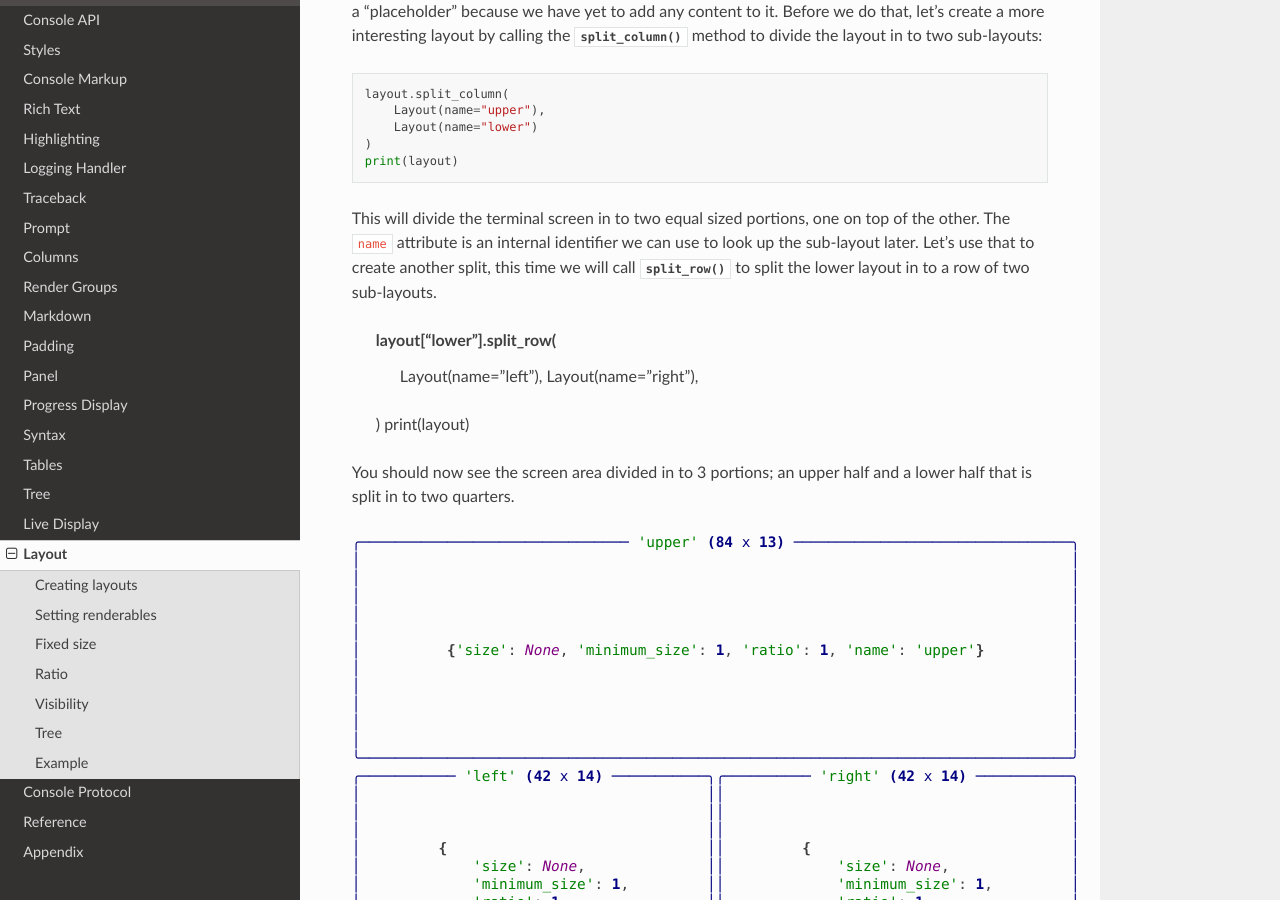
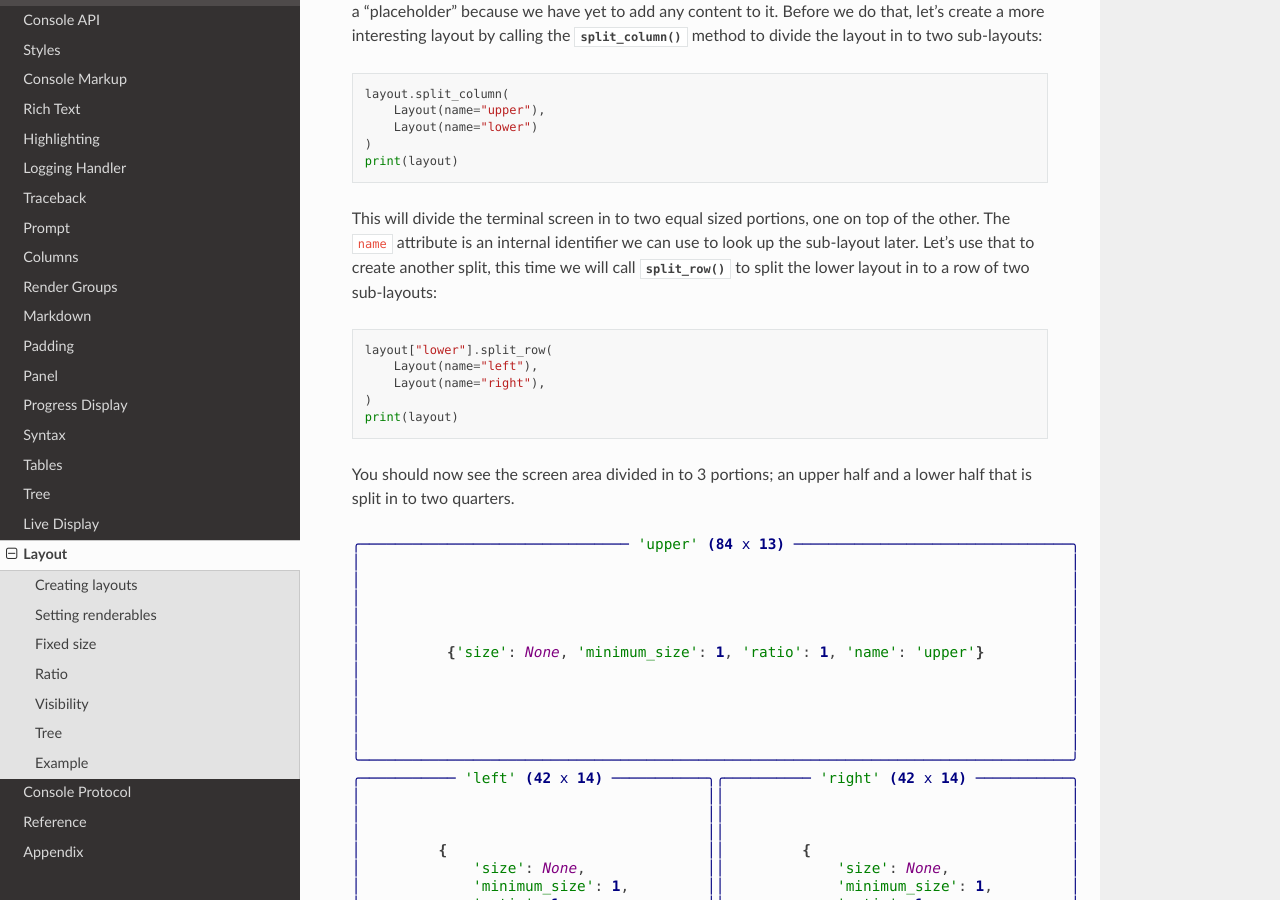
Before and after one commit to Textualize/rich, a Sphinx documentation site: the page built from docs/source/layout.rst, in a window 1280 px wide and 900 px high, scrolled down 634 px. Built offline with Sphinx 7.4.7 and the Read the Docs theme 2.0.0, drawn with Linux system fonts in a browser that asks for light colours.

```diff
--- a/docs/source/layout.rst
+++ b/docs/source/layout.rst
@@ -26,7 +26,7 @@ This will draw a box the size of the terminal with some information regarding th
     )
     print(layout)
 
-This will divide the terminal screen in to two equal sized portions, one on top of the other. The ``name`` attribute is an internal identifier we can use to look up the sub-layout later. Let's use that to create another split, this time we will call :meth:`~rich.layout.Layout.split_row` to split the lower layout in to a row of two sub-layouts.
+This will divide the terminal screen in to two equal sized portions, one on top of the other. The ``name`` attribute is an internal identifier we can use to look up the sub-layout later. Let's use that to create another split, this time we will call :meth:`~rich.layout.Layout.split_row` to split the lower layout in to a row of two sub-layouts::
 
     layout["lower"].split_row(
         Layout(name="left"),
```
